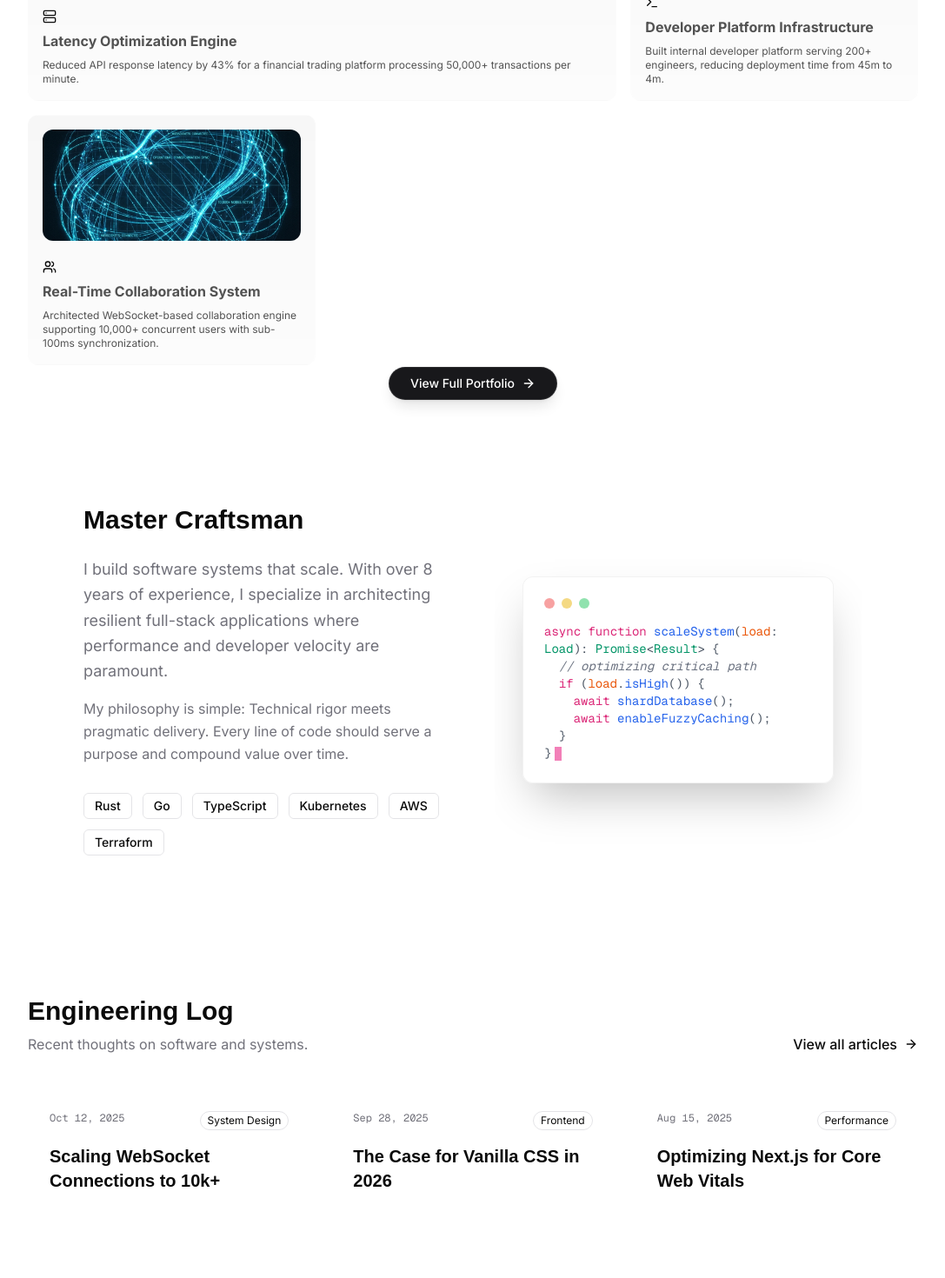
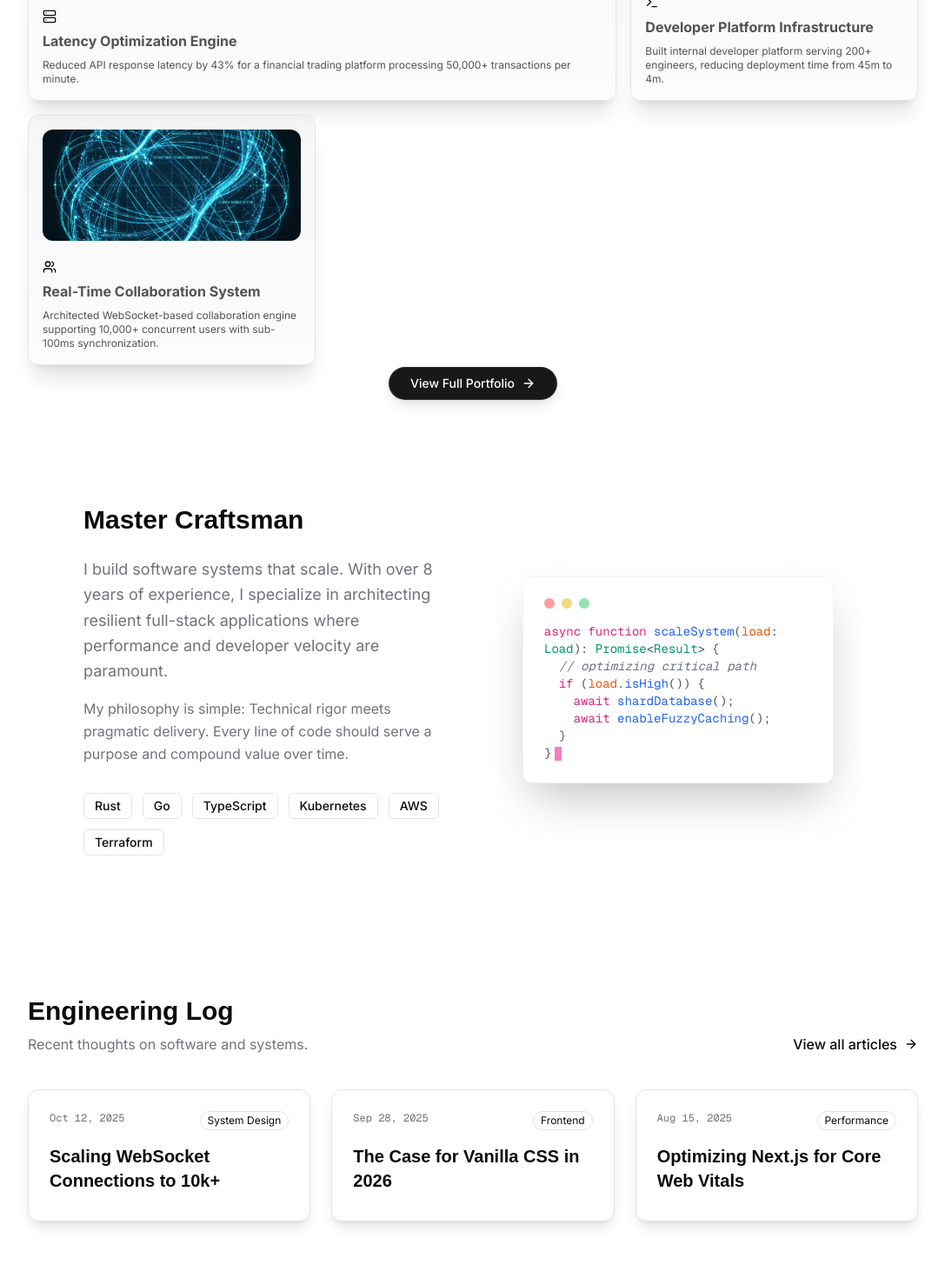
Before and after one commit to Nwachukwuchinedu/my-portfolio, a Next.js app in the folder portfolio-app/: page / in a window 1280 px wide. Shown: the part 1060-2530 px from the top of the page at 87% size, without its empty margins (96-1183 px from the left). Built offline with nearby package versions, Linux system fonts and the light colour scheme; a web font is replaced by a local one.

Commit message:
feat: Introduce new UI components including BentoGrid, BottomBlur, and a BlogPreview section, along with root layout updates.

```diff
--- a/portfolio-app/src/components/sections/blog-preview.tsx
+++ b/portfolio-app/src/components/sections/blog-preview.tsx
@@ -44,7 +44,7 @@ export function BlogPreviewSection() {
                             whileInView={{ opacity: 1, y: 0 }}
                             transition={{ duration: 0.5, delay: i * 0.1 }}
                             viewport={{ once: true }}
-                            className="p-6 rounded-xl border border-white/10 bg-white/5 hover:bg-white/10 transition-colors group cursor-pointer"
+                            className="p-6 rounded-xl border border-border/10 bg-white dark:bg-white/5 shadow-lg dark:shadow-none hover:shadow-xl dark:hover:bg-white/10 hover:-translate-y-1 transition-all group cursor-pointer"
                         >
                             <div className="flex justify-between items-start mb-4">
                                 <span className="text-xs font-mono text-muted-foreground">{post.date}</span>
--- a/portfolio-app/src/components/ui/bento-grid.tsx
+++ b/portfolio-app/src/components/ui/bento-grid.tsx
@@ -40,8 +40,8 @@ export const BentoGridItem = ({
             whileHover={{ y: -5 }}
             transition={{ type: "spring", stiffness: 300, damping: 20 }}
             className={cn(
-                "row-span-1 rounded-xl group/bento hover:shadow-xl transition duration-200 shadow-input dark:shadow-none p-4 dark:bg-black dark:border-white/[0.2] bg-white border border-transparent justify-between flex flex-col space-y-4",
-                "border border-white/10 glass-card",
+                "row-span-1 rounded-xl group/bento hover:shadow-2xl transition duration-200 shadow-xl dark:shadow-none p-4 dark:bg-black dark:border-white/[0.2] bg-white border border-border/5 justify-between flex flex-col space-y-4",
+                "glass-card",
                 className
             )}
             style={{
```
